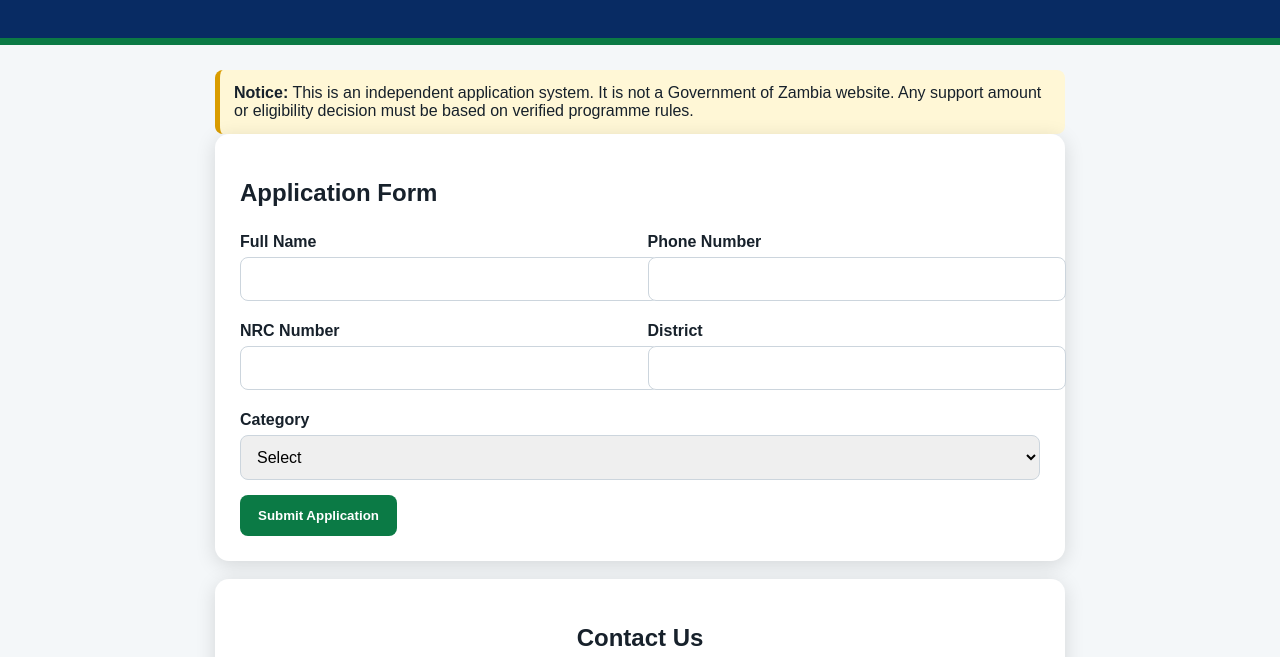
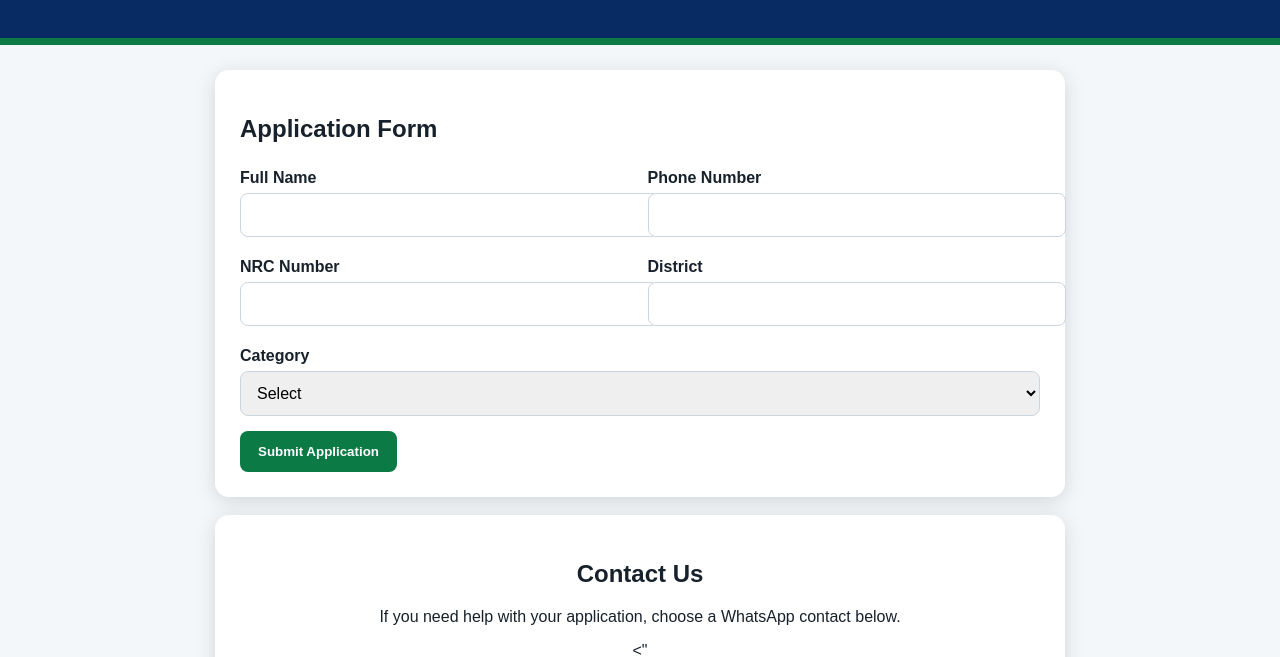
Before and after one commit to ireenchanda3109-web/MUTALE-EMPOWERMENT, a plain HTML site: page index.html in a window 1280 px wide. Shown: the part 126-783 px from the top of the page. Drawn offline with Linux system fonts and the light colour scheme.

Commit message:
Remove notice about government affiliation

```diff
--- a/index.html
+++ b/index.html
@@ -6,7 +6,6 @@ body{margin:0;font-family:Arial;background:#f4f7f9;color:#17212b}header{backgrou
 </style></head>
 <body><header><h1>MUTALE EMPOWERMENT</h1><p>Application Portal</p></header>
 <main>
-<div class="notice"><b>Notice:</b> This is an independent application system. It is not a Government of Zambia website. Any support amount or eligibility decision must be based on verified programme rules.</div>
 <section id="formCard" class="card"><h2>Application Form</h2>
 <form id="form"><div class="grid">
 <div><label>Full Name</label><input name="full_name" required></div>
```
